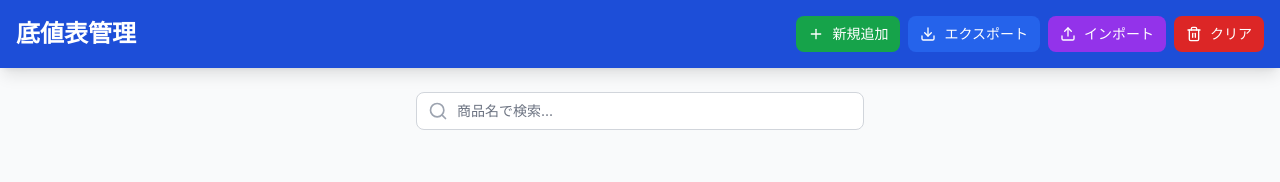
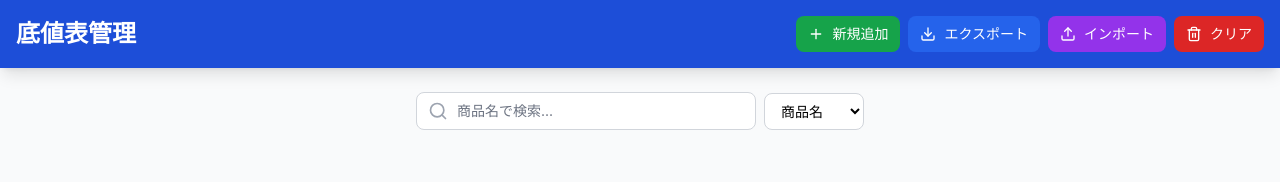
Before and after one commit to ryomeblog/price-table, a React (Create React App) app: page / in a window 1280 px wide. Shown: the top 182 px of the page. Built offline with nearby package versions, Linux system fonts and the light colour scheme.

Commit message:
feat: 検索バーに店舗名検索モードと最安値フィルター機能を追加

```diff
--- a/src/App.js
+++ b/src/App.js
@@ -37,6 +37,8 @@ function App() {
 
   // UI状態管理
   const [searchTerm, setSearchTerm] = useState('');
+  const [searchMode, setSearchMode] = useState('product'); // 'product' or 'store'
+  const [showCheapestOnly, setShowCheapestOnly] = useState(false);
   const [isProductModalOpen, setIsProductModalOpen] = useState(false);
   const [isPriceModalOpen, setIsPriceModalOpen] = useState(false);
   const [editingProduct, setEditingProduct] = useState(null);
@@ -45,7 +47,41 @@ function App() {
   const [isSubmitting, setIsSubmitting] = useState(false);
 
   // 検索結果の取得
-  const filteredProducts = searchProducts(searchTerm);
+  // 検索ロジック
+  let filteredProducts = [];
+  if (searchMode === 'product') {
+    filteredProducts = searchProducts(searchTerm);
+  } else if (searchMode === 'store') {
+    // 店舗名で検索
+    filteredProducts = products.filter((product) => {
+      const records = getPriceRecordsByProduct(product.id);
+      // 入力値が空なら全商品
+      if (!searchTerm) return records.length > 0;
+      // 店舗名が一致する価格記録がある商品
+      return records.some((rec) => rec.store && rec.store.includes(searchTerm));
+    });
+    // 最安値フィルター
+    if (showCheapestOnly && searchTerm) {
+      filteredProducts = filteredProducts.filter((product) => {
+        const records = getPriceRecordsByProduct(product.id);
+        // 最安値レコード
+        const cheapest = records.reduce((minRec, rec) => {
+          const unit =
+            rec.price && rec.quantity ? rec.price / rec.quantity : Infinity;
+          if (!minRec) return rec;
+          const minUnit =
+            minRec.price && minRec.quantity
+              ? minRec.price / minRec.quantity
+              : Infinity;
+          return unit < minUnit ? rec : minRec;
+        }, null);
+        // 最安値レコードが該当店舗か
+        return (
+          cheapest && cheapest.store && cheapest.store.includes(searchTerm)
+        );
+      });
+    }
+  }
 
   // よく使う店舗リストの取得
   const frequentStores = getFrequentStores(10);
@@ -289,6 +325,10 @@ function App() {
           <SearchBar
             value={searchTerm}
             onChange={setSearchTerm}
+            mode={searchMode}
+            onModeChange={setSearchMode}
+            showCheapestOnly={showCheapestOnly}
+            onShowCheapestOnly={setShowCheapestOnly}
             className="mx-auto w-full max-w-md"
           />
         </div>
--- a/src/components/SearchBar.js
+++ b/src/components/SearchBar.js
@@ -7,9 +7,16 @@ const SearchBar = ({
   onChange,
   placeholder = '商品名で検索...',
   className,
+  mode = 'product', // 'product' or 'store'
+  onModeChange,
+  showCheapestOnly = false,
+  onShowCheapestOnly,
 }) => {
   return (
-    <div className={clsx('relative w-full max-w-md', className)}>
+    <div
+      className={clsx('flex w-full max-w-2xl items-center gap-2', className)}
+    >
+      <div className="relative flex-1">
         <div className="pointer-events-none absolute inset-y-0 left-0 flex items-center pl-3">
           <FiSearch className="size-5 text-gray-400" />
         </div>
@@ -21,6 +28,44 @@ const SearchBar = ({
           className="block w-full rounded-lg border border-gray-300 bg-white py-2 pl-10 pr-3 leading-5 placeholder:text-gray-500 focus:border-blue-500 focus:outline-none focus:ring-1 focus:ring-blue-500 focus:placeholder:text-gray-400 sm:text-sm"
         />
       </div>
+      <select
+        value={mode}
+        onChange={(e) => onModeChange && onModeChange(e.target.value)}
+        className="rounded-lg border border-gray-300 bg-white px-3 py-2 text-sm focus:border-blue-500 focus:outline-none focus:ring-1 focus:ring-blue-500"
+        style={{ minWidth: 100 }}
+      >
+        <option value="product">商品名</option>
+        <option value="store">店舗</option>
+      </select>
+      {mode === 'store' && onShowCheapestOnly && (
+        <button
+          type="button"
+          onClick={() => onShowCheapestOnly(!showCheapestOnly)}
+          className={clsx(
+            'relative ml-2 flex items-center rounded-full px-3 py-1 text-sm font-medium transition',
+            showCheapestOnly
+              ? 'bg-blue-600 text-white'
+              : 'bg-gray-200 text-gray-700'
+          )}
+          aria-pressed={showCheapestOnly}
+        >
+          <span className="mr-2">最安値フィルター</span>
+          <span
+            className={clsx(
+              'relative inline-block h-5 w-10 overflow-hidden rounded-full align-middle transition-colors duration-200',
+              showCheapestOnly ? 'bg-blue-500' : 'bg-gray-400'
+            )}
+          >
+            <span
+              className={clsx(
+                'absolute left-0 top-0 size-5 rounded-full bg-white shadow transition-transform duration-200',
+                showCheapestOnly ? 'translate-x-5' : 'translate-x-0'
+              )}
+            />
+          </span>
+        </button>
+      )}
+    </div>
   );
 };
 
```
Lines whose indentation alone changed are shown as unchanged.
